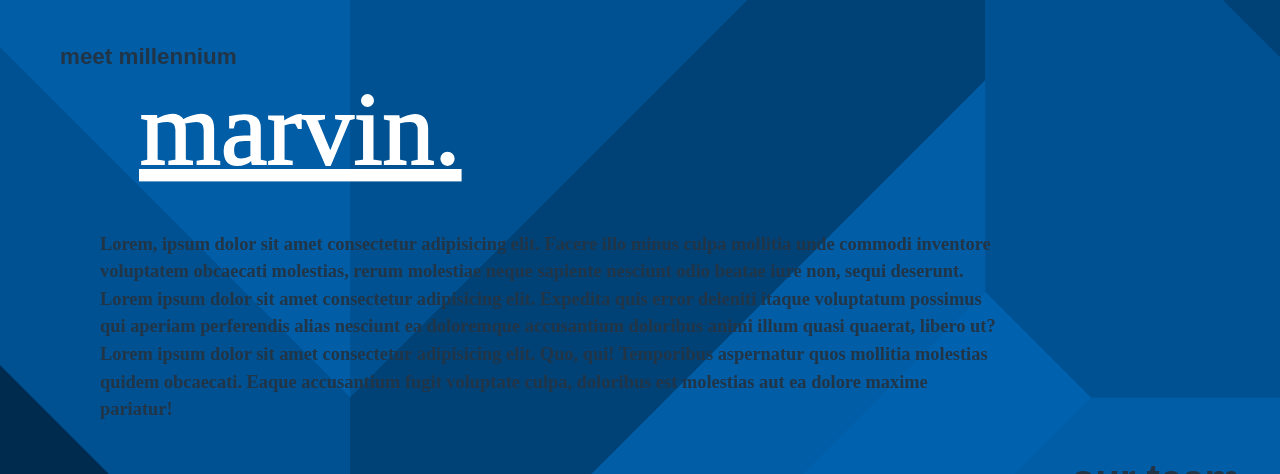
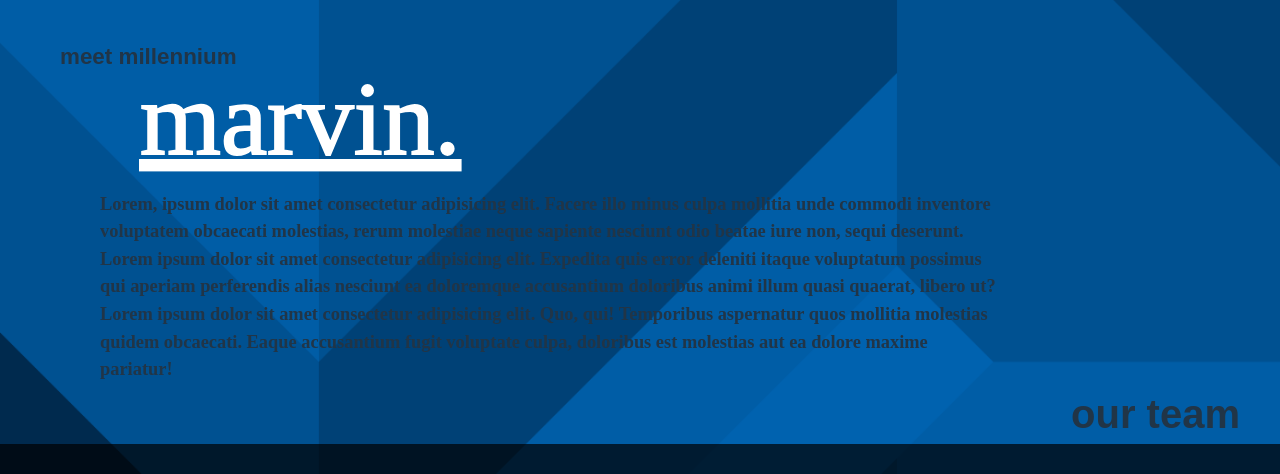
Before and after one commit to markdennis282/Sweng-Project-6, a React (Vite) app in the folder frontend/: page / in a window 1280 px wide. Shown: the top 474 px of the page. Built offline with nearby package versions, Linux system fonts and the light colour scheme.

Commit message:
UI updates to landing page

```diff
--- a/frontend/src/components/LandingPage.jsx
+++ b/frontend/src/components/LandingPage.jsx
@@ -11,6 +11,8 @@ import nancy from "../assets/headshots/nancy.jpeg";
 import inam from "../assets/headshots/inam.jpeg";
 import mark_d from "../assets/headshots/mark_d.jpeg";
 import creagh from "../assets/headshots/creagh.jpeg";
+import ruslan from "../assets/headshots/ruslan.jpeg";
+import pierce from "../assets/headshots/pierce.jpeg";
 
 function LandingPage({ onButtonClick }) {
     const handleClick = () => {
@@ -20,8 +22,8 @@ function LandingPage({ onButtonClick }) {
         <div className={styles.landingPageContainer}>
             <div className={styles.botHeader}>meet millennium</div>
             <div className={styles.logoContainer}>
-                <svg width="100%" height="150px">
-                    <text x="140px" y="60%" fill="white" onClick={handleClick}>marvin.</text>
+                <svg width="100%" height="100px">
+                    <text x="140px" y="80%" fill="white" onClick={handleClick}>marvin.</text>
                 </svg>
             </div>
             <div className={styles.aboutText}> Lorem, ipsum dolor sit amet consectetur adipisicing elit. Facere illo minus culpa mollitia unde commodi inventore voluptatem obcaecati molestias, rerum molestiae neque sapiente nesciunt odio beatae iure non, sequi deserunt. Lorem ipsum dolor sit amet consectetur adipisicing elit. Expedita quis error deleniti itaque voluptatum possimus qui aperiam perferendis alias nesciunt ea doloremque accusantium doloribus animi illum quasi quaerat, libero ut?Lorem ipsum dolor sit amet consectetur adipisicing elit. Quo, qui! Temporibus aspernatur quos mollitia molestias quidem obcaecati. Eaque accusantium fugit voluptate culpa, doloribus est molestias aut ea dolore maxime pariatur!</div>
@@ -40,8 +42,8 @@ function LandingPage({ onButtonClick }) {
                         <Headshot info={["Nancy Heppe", "2nd Year", "Backend"]} image={nancy} />
                         <Headshot info={["Audrey Del Rosario", "2nd Year", "Frontend"]} image={audrey} />
                         <Headshot info={["Inam Syed", "2nd Year", "Frontend"]} image={inam} />
-                        <Headshot info={["Ruslan Kirniev", "2nd Year", "LLM"]} image={adel} />
-                        <Headshot info={["Pierce Buckley", "2nd Year", "Frontend"]} image={adel} />
+                        <Headshot info={["Ruslan Kirniev", "2nd Year", "LLM"]} image={ruslan} />
+                        <Headshot info={["Pierce Buckley", "2nd Year", "Frontend"]} image={pierce} />
                     </div>
                 </div>
 
--- a/frontend/src/components/LandingPage.module.css
+++ b/frontend/src/components/LandingPage.module.css
@@ -4,8 +4,8 @@
     background-size: cover;
     padding-top: 40px;
     font-family: 'Prata', serif ;
-    overflow-x: hidden;
-
+    /* overflow-x: hidden; */
+    overflow: hidden;
 }
 
 
@@ -36,7 +36,7 @@
     font-weight: 700;
     font-style: normal;
     margin-left: 100px;
-    margin-bottom: 25px;
+    margin-top: 10px;
     animation: fadeInLeft 1s ease-in-out 2.25s forwards;
     opacity: 0;
 
@@ -48,7 +48,7 @@
 .gallery{
     background-color: rgb(0,0,0,0.7);
     width: 100%;
-    height: 400px;
+    height: 30%;
     padding: 20px;
 }
 
```
